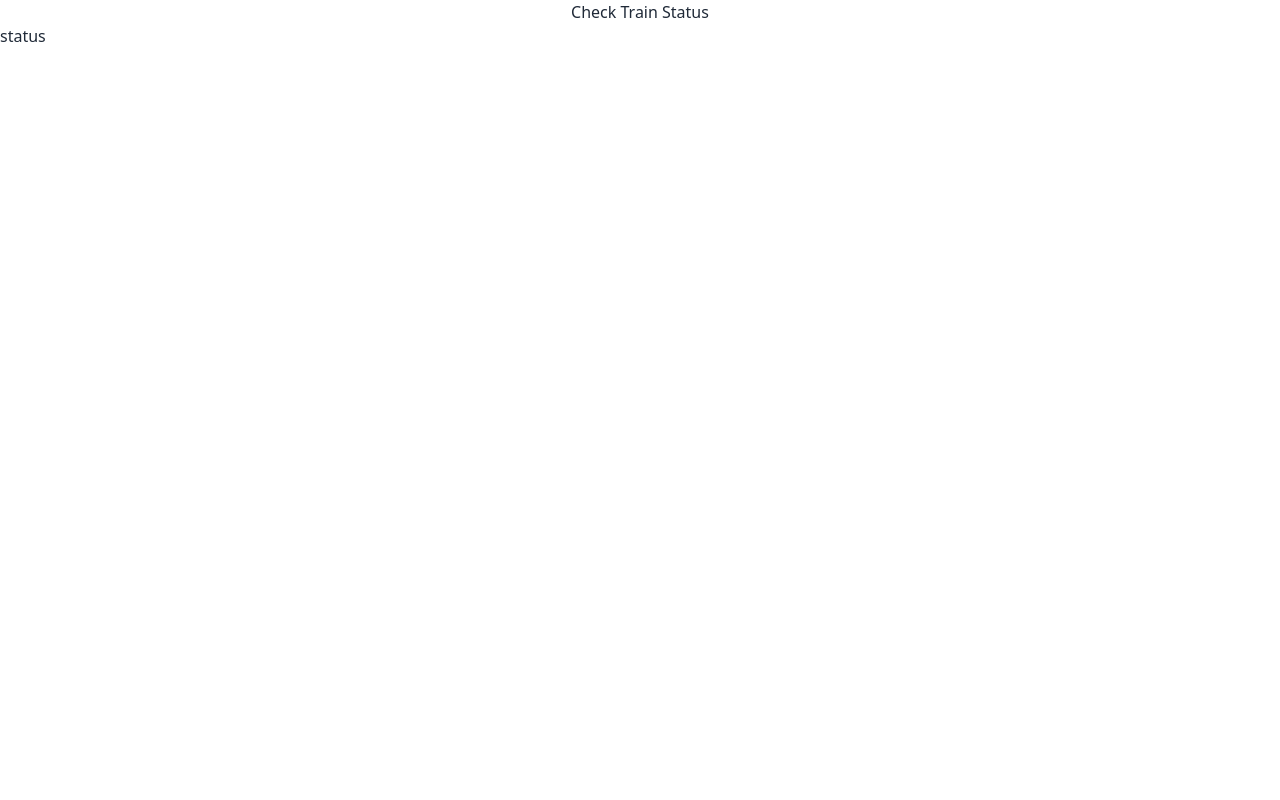
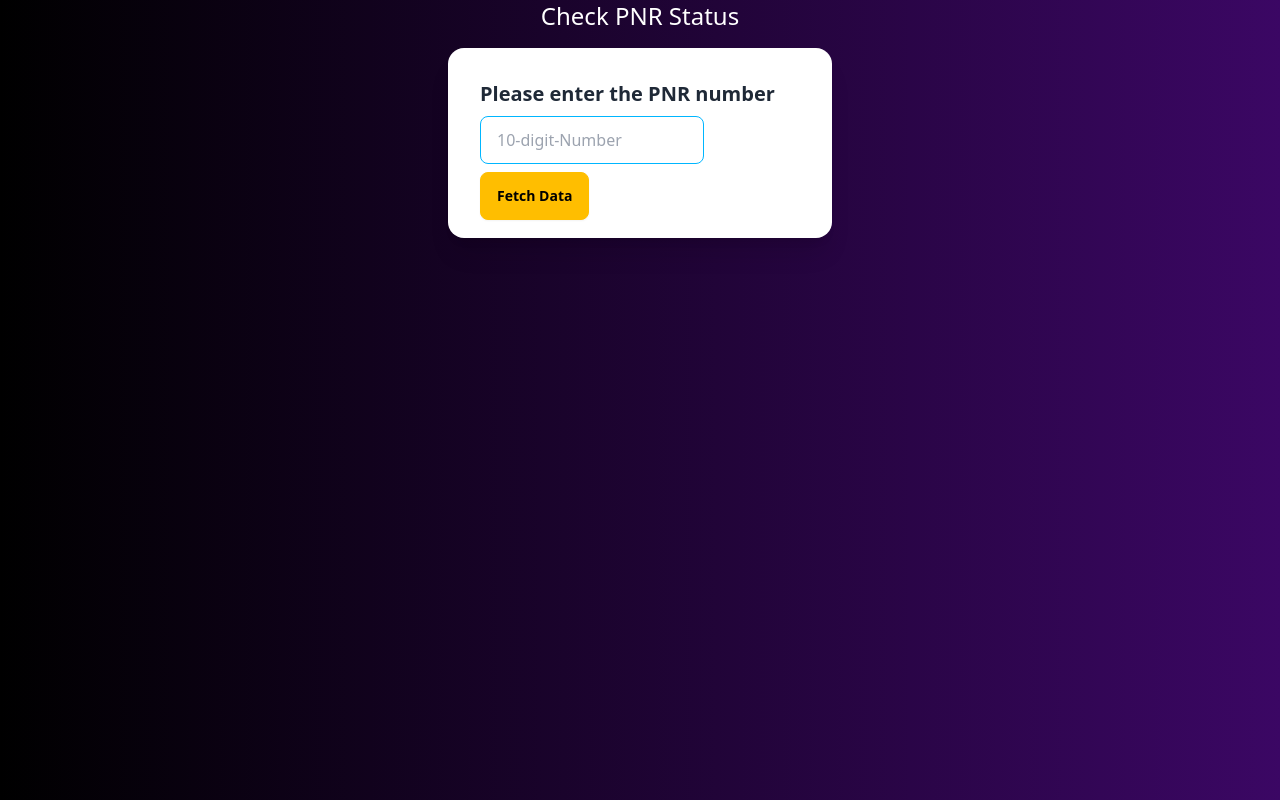
Before and after one commit to Chiragsinghal24/IRCTC-C, a React (Vite) app: page /status in a window 1280 px wide. Built offline with nearby package versions, Linux system fonts and the light colour scheme.

Commit message:
pnr status

```diff
--- a/src/components/Navbar.jsx
+++ b/src/components/Navbar.jsx
@@ -5,8 +5,8 @@ const MenuItems = () => {
     return (
         <>
             <li className="text-black text-lg shadow-lg bg-red-100 rounded-md hover:shadow-lg hover:shadow-yellow-300"><Link to='/'>Train between Stations</Link></li>
-            <li className="text-black text-lg shadow-lg bg-red-100 rounded-md hover:shadow-sm hover:shadow-yellow-300"><Link to='/status'>Live Train Status</Link></li>
-            <li className="text-black text-lg shadow-lg bg-red-100 rounded-md hover:shadow-sm hover:shadow-yellow-300"><Link to='/'>PNR Status</Link></li>
+            <li className="text-black text-lg shadow-lg bg-red-100 rounded-md hover:shadow-sm hover:shadow-yellow-300"><Link to='/'>Live Train Status</Link></li>
+            <li className="text-black text-lg shadow-lg bg-red-100 rounded-md hover:shadow-sm hover:shadow-yellow-300"><Link to='/status'>PNR Status</Link></li>
             <li className="text-black text-lg shadow-lg bg-red-100 rounded-md hover:shadow-sm hover:shadow-yellow-300"><Link to='/'>Time Table</Link></li>
             <li className="text-black text-lg shadow-lg bg-red-100 rounded-md hover:shadow-sm hover:shadow-yellow-300"><Link to='/'>Seat Available</Link></li>
             <li className="text-black text-lg shadow-lg bg-red-100 rounded-md hover:shadow-sm hover:shadow-yellow-300"><Link to='/'>Book Tickets</Link></li>
--- /dev/null
+++ b/src/components/Passengerdetailbox.jsx
@@ -0,0 +1,27 @@
+import React from 'react'
+
+const Passengerdetailbox = ({berth,coach, passengernumber}) => {
+  return (
+    <div className="card w-96 bg-base-100 shadow-xl">
+            <div className="card-body w-full">
+                <h2 className="card-title">
+                    Passenger {passengernumber}
+                    <div className="badge badge-secondary  ml-auto">CNF</div>
+                </h2>
+                <div className='flex'>
+                    <div>
+                        <p><span className='font-bold text-[15px]'>Coach No</span></p>
+                        <p className='font-bold text-[14px]'>{coach}</p>
+                    </div>
+
+                    <div className='ml-auto'>
+                        <p><span className='font-bold text-[15px]'>Berth No</span></p>
+                        <p className='font-bold text-[14px]'>{berth}</p>
+                    </div>
+                </div>
+            </div>
+        </div>
+  )
+}
+
+export default Passengerdetailbox
--- a/src/components/Statusbox.jsx
+++ b/src/components/Statusbox.jsx
@@ -1,17 +1,76 @@
-import React from 'react'
+import React, { useState } from 'react';
+import Passengerdetailbox from './Passengerdetailbox';
 
 const Statusbox = () => {
-  return (
-    <div className='input_box'>
-        <h1 className='text-center'>
-            Check Train Status
-            <div className='search_container'>
+    const [responseData, setResponseData] = useState([]);
 
+    const [pnrvalue, setPnrValue] = useState("");
+
+    const handleInputChange = (e) => {
+        setPnrValue(e.target.value)
+    }
+
+    const handleButtonClick = async () => {
+
+        console.log(pnrvalue);
+        const url = 'https://railsinfo-services.makemytrip.com/api/rails/pnr/currentstatus/v1';
+
+        const payload = {
+            pnrID: `${pnrvalue}`,
+            trackingParams: {
+                affiliateCode: 'MMT001',
+                channelCode: 'PWA'
+            }
+        };
+
+        try {
+            const response = await fetch(url, {
+                method: 'POST',
+                headers: {
+                    'Content-Type': 'application/json'
+                },
+                body: JSON.stringify(payload)
+            });
+
+            const data = await response.json();
+            setResponseData(data.PassengerDetails.PassengerStatus);
+            console.log('Response:', data.PassengerDetails.PassengerStatus);
+        } catch (error) {
+            alert("You have entered wrong PNR, Retry!")
+        }
+    };
+
+    return (
+        <div className="bg-gradient-to-l from-purple-950 to-black flex flex-col w-screen min-h-screen">
+            <h1 className='text-center text-white font-sans text-2xl mb-2'>Check PNR Status</h1>
+            <div className='flex justify-center h-[200px] mt-2'>
+                <div className="card w-96 bg-base-100 shadow-xl h-[190px]">
+                    <div className="card-body w-full flex flex-col">
+                        <h2 className="card-title">
+                            Please enter the PNR number
+                        </h2>
+                        <div>
+                            <input
+                                type="number"
+                                value={pnrvalue}
+                                onChange={handleInputChange}
+                                placeholder="10-digit-Number"
+                                className="input input-bordered input-info w-full max-w-56" required
+                            />
+                        </div>
+                        <div className='search_container'>
+                            <button onClick={handleButtonClick} className='btn btn-warning'>Fetch Data</button>
+                        </div>
+                    </div>
+                </div>
             </div>
+            <div className='grid md:grid-cols-2 lg:grid-cols-3 space-y-3 place-items-center mt-2'>
+                {responseData.map((item, index)=>(
+                    <Passengerdetailbox key={index} passengernumber={item.Number} berth={item.Berth} coach={item.BookingCoachId} />
+                ))}
+            </div>
+        </div>
+    );
+};
 
-        </h1>
-    </div>
-  )
-}
-
-export default Statusbox
+export default Statusbox;
--- a/src/components/Trainstatus.jsx
+++ b/src/components/Trainstatus.jsx
@@ -3,13 +3,9 @@ import Statusbox from './Statusbox'
 
 const Trainstatus = () => {
     return (
-
         <div>
             <div>
                 <Statusbox />
-            </div>
-            <div>
-                status
             </div>
         </div>
     )
```
